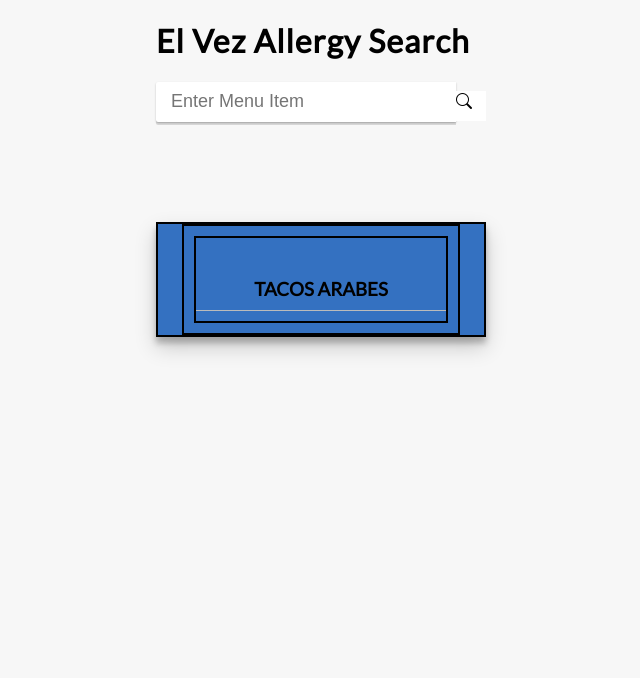
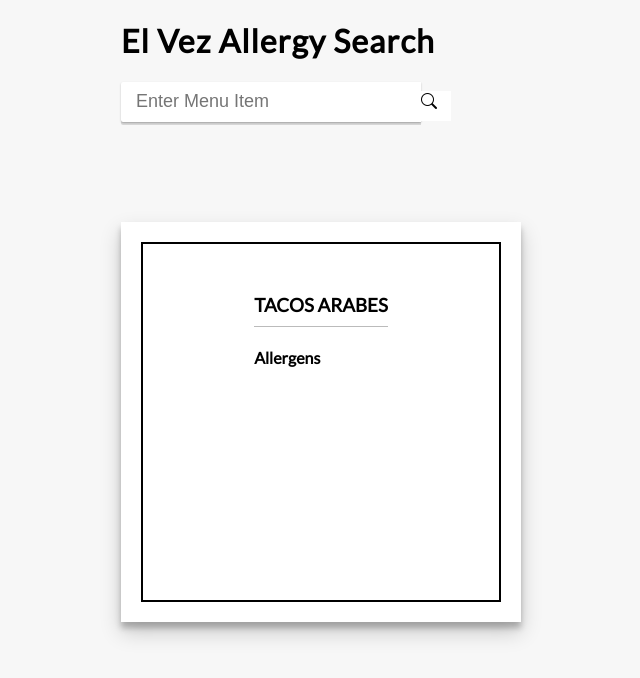
Before and after one commit to amgallo1213/Allergy_Searcher, a React (Create React App) app in the folder allergy_searcher/: page / in a window 1280 px wide. Shown: the top 678 px of the page, without its empty margins (319-959 px from the left). Built offline with nearby package versions, Linux system fonts and the light colour scheme.

Commit message:
messing with css on the Menu Item component

```diff
--- a/allergy_searcher/src/App.css
+++ b/allergy_searcher/src/App.css
@@ -125,33 +125,13 @@
 }
 
 .card .banner{
-  width: 85%;
-  height: 85%;
+  width: 90%;
+  height: 90%;
   border: 2px solid black;
   padding: 10px;
   display: flex;
   flex-direction: column;
   align-items: center;
-}
-
-.card, .banner, .itemName {
-  width: 100%;
-  height: 25%;
-  background-color: #3471c1;
-  display: flex;
-  flex-direction: column;
-  text-align: center;
-  justify-content: center;
-  text-transform: uppercase;
-  border: 2px solid black;
-}
-
-.banner {
-
-}
-
-.itemName{
-
 }
 
 
--- a/allergy_searcher/src/components/MenuItem.js
+++ b/allergy_searcher/src/components/MenuItem.js
@@ -10,7 +10,11 @@
                 <div className="banner">
                     <div className="itemName">
                         <h3>Tacos Arabes</h3>
+                        <h4>Allergens</h4>
                     </div>
+                </div>
+                <div className="allergenList">
+
                 </div>
             </div>
         </div>
```
